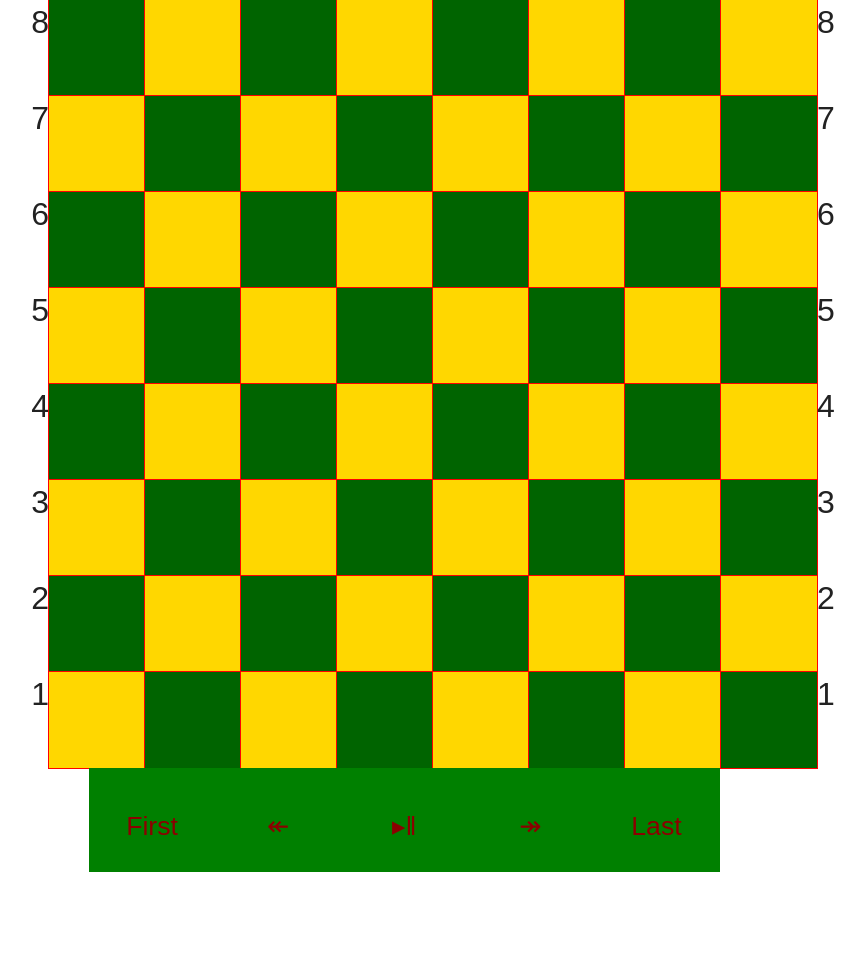
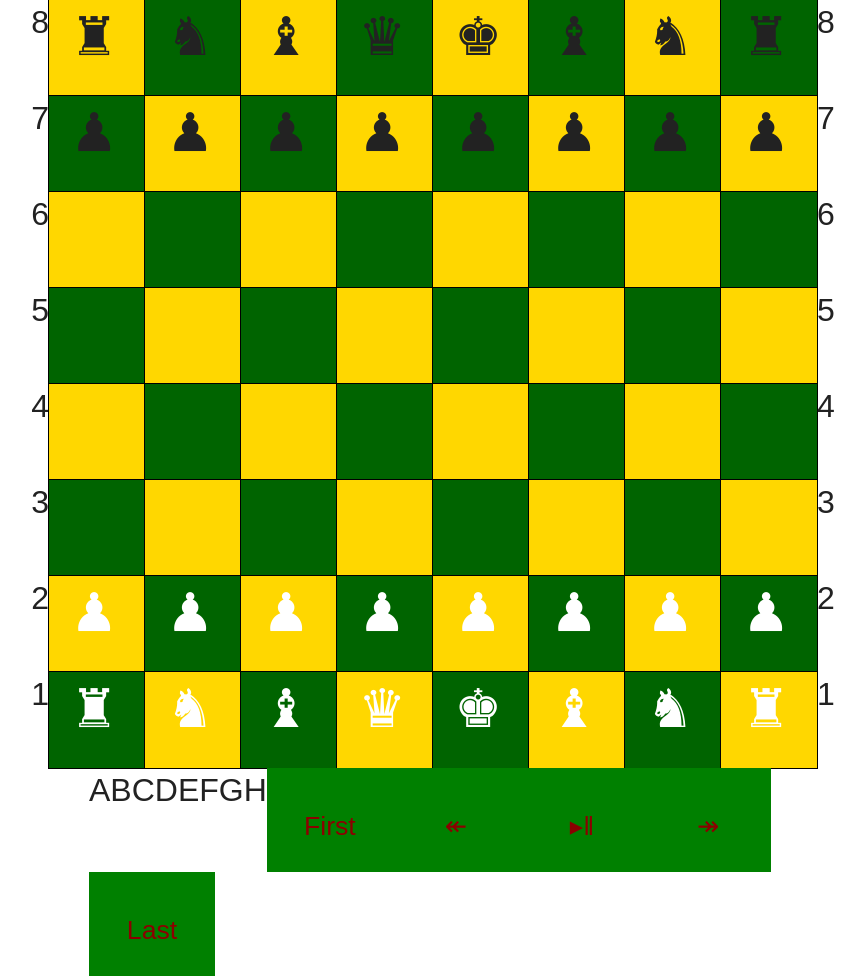
Before and after one commit to pope410211/TIY-Chessboard, a website: page index.html in a window 1280 px wide. Shown: the whole page, without its empty margins (207-1072 px from the left). Before the commit the page ends 872 px from the top, so only its background shows below. Drawn offline with Linux system fonts and the light colour scheme.

Commit message:
add pieces! Stuck on files...

```diff
--- a/css/main.css
+++ b/css/main.css
@@ -128,6 +128,146 @@ textarea {
 .chessboard::after {
     left: 100%;
 }*/
+/*Black chess pieces begin*/
+.chessboard .rank-7 .square::before {
+  content:'\265f';
+  font-size: 40pt;
+  position: absolute;
+  padding-left: .75ex;
+  z-index: 2;
+}
+.chessboard .rank-8 .file-a::before {
+  content:'\265c';
+  font-size: 40pt;
+  position: absolute;
+  padding-left: .75ex;
+  z-index: 2;
+}
+.chessboard .rank-8 .file-h::before {
+  content:'\265c';
+  font-size: 40pt;
+  position: absolute;
+  padding-left: .75ex;
+  z-index: 2;
+}
+.chessboard .rank-8 .file-b::before {
+  content:'\265e';
+  font-size: 40pt;
+  position: absolute;
+  padding-left: .75ex;
+  z-index: 2;
+}
+.chessboard .rank-8 .file-g::before {
+  content:'\265e';
+  font-size: 40pt;
+  position: absolute;
+  padding-left: .75ex;
+  z-index: 2;
+}
+.chessboard .rank-8 .file-c::before {
+  content:'\265d';
+  font-size: 40pt;
+  position: absolute;
+  padding-left: .75ex;
+  z-index: 2;
+}
+.chessboard .rank-8 .file-f::before {
+  content:'\265d';
+  font-size: 40pt;
+  position: absolute;
+  padding-left: .75ex;
+  z-index: 2;
+}
+.chessboard .rank-8 .file-d::before {
+  content: '\265b';
+  font-size: 40pt;
+  position: absolute;
+  padding-left: .75ex;
+  z-index: 2;
+}
+.chessboard .rank-8 .file-e::before {
+  content: '\265a';
+  font-size: 40pt;
+  position: absolute;
+  padding-left: .75ex;
+  z-index: 2;
+}
+/*Black chess pieces End ^^^*/
+
+/*white chess pieces begin*/
+.chessboard .rank-2 .square::before {
+  content:'\265f';
+  font-size: 40pt;
+  color: white;
+  position: absolute;
+  padding-left: .75ex;
+  z-index: 2;
+}
+.chessboard .rank-1 .file-a::before {
+  content:'\265c';
+  font-size: 40pt;
+  color: white;
+  position: absolute;
+  padding-left: .75ex;
+  z-index: 2;
+}
+.chessboard .rank-1 .file-h::before {
+  content:'\265c';
+  font-size: 40pt;
+  color: white;
+  position: absolute;
+  padding-left: .75ex;
+  z-index: 2;
+}
+.chessboard .rank-1 .file-b::before {
+  content:'\265e';
+  font-size: 40pt;
+  color: white;
+  position: absolute;
+  padding-left: .75ex;
+  z-index: 2;
+}
+.chessboard .rank-1 .file-g::before {
+  content:'\265e';
+  font-size: 40pt;
+  color: white;
+  position: absolute;
+  padding-left: .75ex;
+  z-index: 2;
+}
+.chessboard .rank-1 .file-c::before {
+  content:'\265d';
+  font-size: 40pt;
+  color: white;
+  position: absolute;
+  padding-left: .75ex;
+  z-index: 2;
+}
+.chessboard .rank-1 .file-f::before {
+  content:'\265d';
+  font-size: 40pt;
+  color: white;
+  position: absolute;
+  padding-left: .75ex;
+  z-index: 2;
+}
+.chessboard .rank-1 .file-d::before {
+  content: '\265b';
+  font-size: 40pt;
+  color: white;
+  position: absolute;
+  padding-left: .75ex;
+  z-index: 2;
+}
+.chessboard .rank-1 .file-e::before {
+  content: '\265a';
+  font-size: 40pt;
+  color: white;
+  position: absolute;
+  padding-left: .75ex;
+  z-index: 2;
+}
+/*white chess pieces end ^^*/
 
 .chessboard .rank-8::before,
 .chessboard .rank-8::after{
@@ -158,21 +298,29 @@ textarea {
 }
 
 .chessboard .square {
-    background-color: darkgreen;
+    background-color: gold;
     width: 12.5%;
     padding-bottom: 12.5%;
-    outline: 1px solid red;
+    outline: 1px solid black;
     float: left;
     list-style: none;
 }
 .chessboard .row:nth-child(even) .square:nth-child(even) {
+    background-color: gold;
+}
+.chessboard .row:nth-child(even) .square:nth-child(odd) {
     background-color: darkgreen;
 }
-.chessboard .row:nth-child(even) .square:nth-child(odd) {
-    background-color: gold;
+.chessboard .square:nth-child(even) {
+    background-color: darkgreen;
 }
-.chessboard .square:nth-child(even) {
-    background-color: gold;
+
+.files li {
+  list-style: none;
+  font-size: 200%;
+  position: relative;
+  float: left;
+  ;
 }
 
 /*buttons --need work*/
@@ -189,7 +337,7 @@ textarea {
   width: 10%;
 }
 
-.buttons li:hover {
+.buttons a:hover {
   cursor: pointer;
 }
 .buttons .play-pause::before{
--- a/index.html
+++ b/index.html
@@ -107,7 +107,16 @@
                 <li class="square file-g"></li>
                 <li class="square file-h"></li>
             </ul>
-        </div>
+        <ul class="files">
+          <li>A</li>
+          <li>B</li>
+          <li>C</li>
+          <li>D</li>
+          <li>E</li>
+          <li>F</li>
+          <li>G</li>
+          <li>H</li>
+        </ul>
         <ul class="buttons">
           <li><a>First</a></li>
           <li><a>&#8606;</a></li>
@@ -115,6 +124,7 @@
           <li><a>&#8608;</a></li>
           <li><a>Last</a></li>
         </ul>
+      </div>
     </main>
 
 </body>
```
